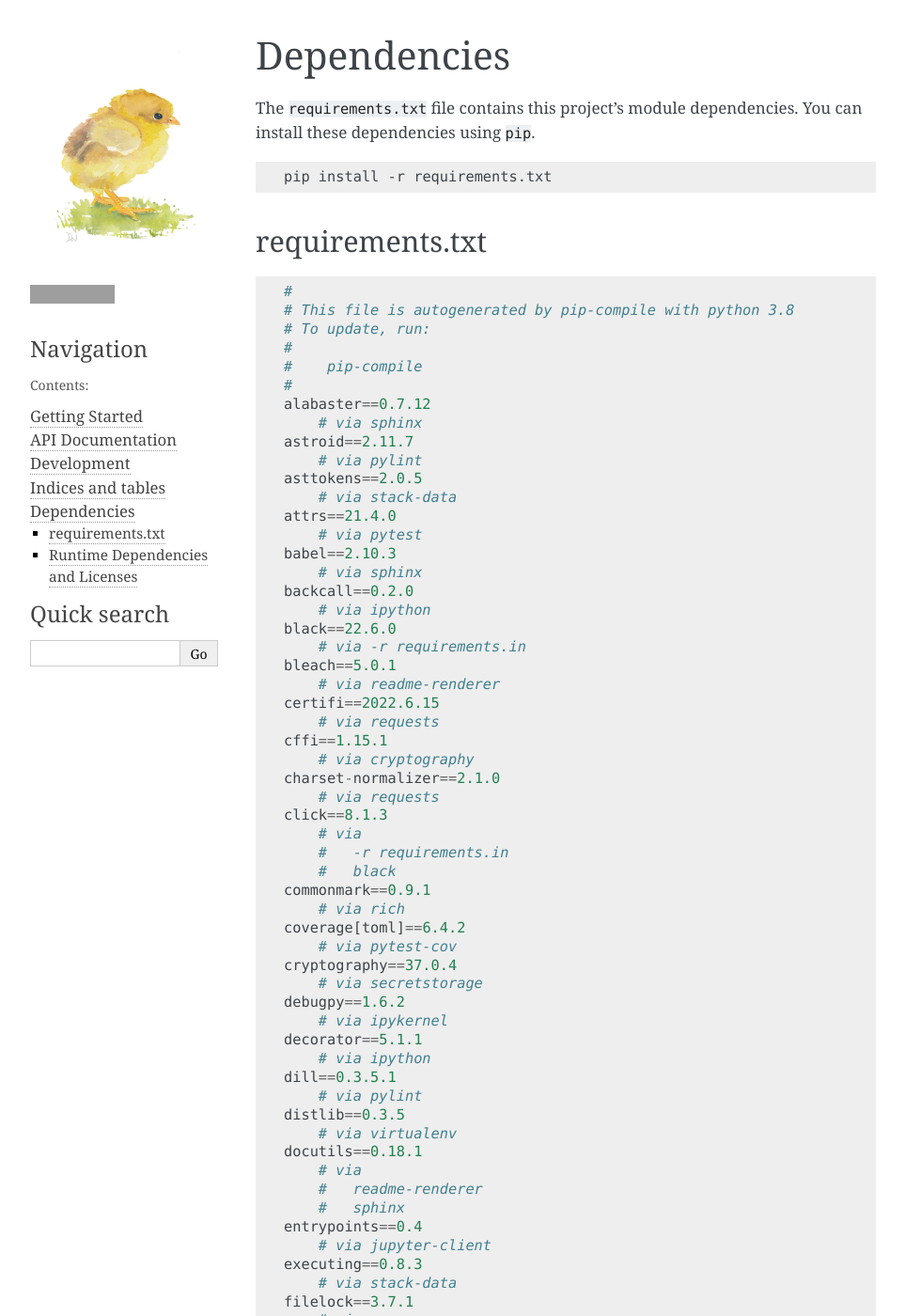
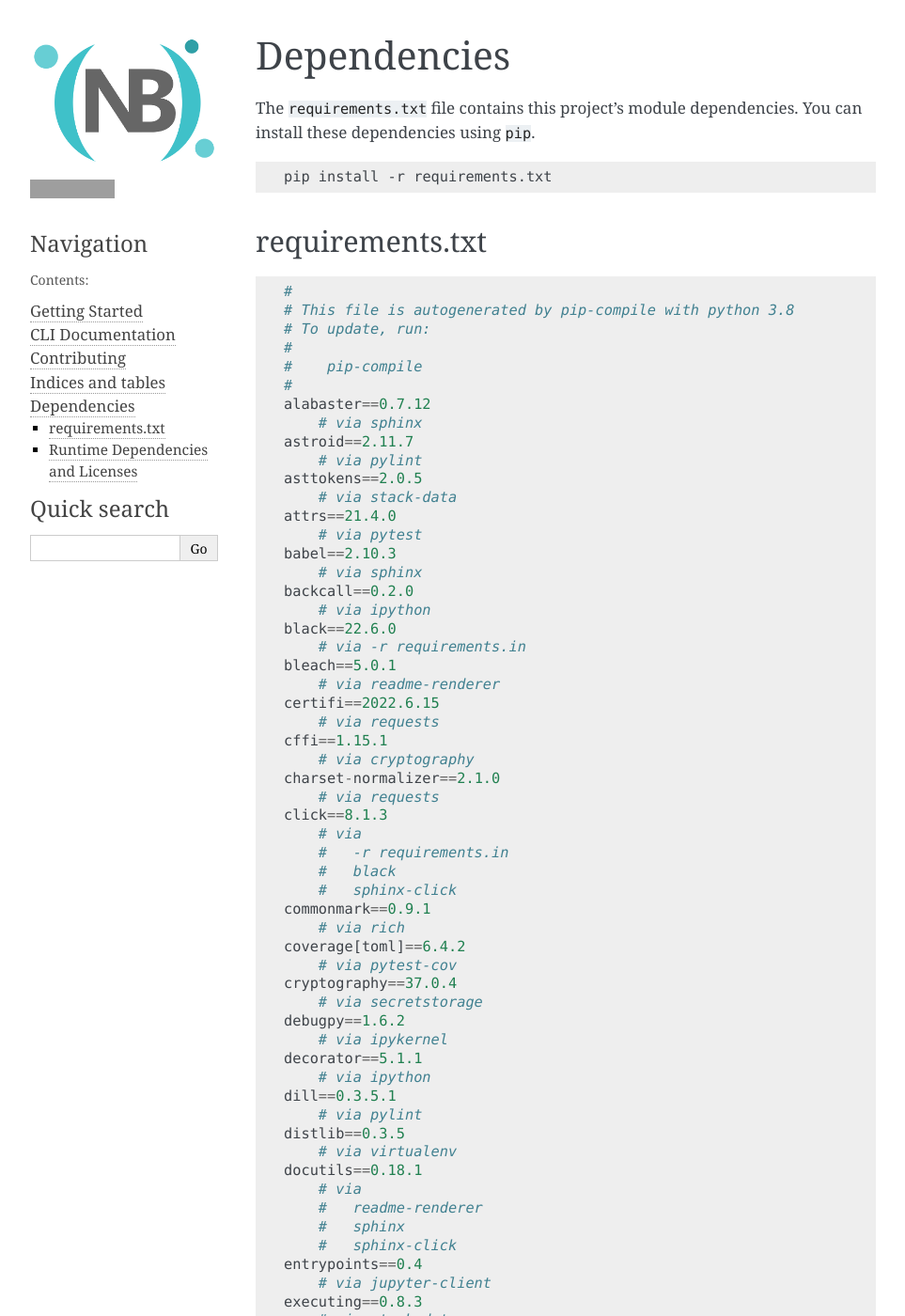
Before and after one commit to JeroenPeterBos/notabene-cli, a Sphinx documentation site: the page built from docs/requirements.rst, in a window 1280 px wide and 1400 px high. Shown: the whole window at 94% size, without its empty margins (148-1111 px from the left). Built offline with Sphinx 7.4.7, drawn with Linux system fonts in a browser that asks for light colours; some of the changed text lies outside the part shown; grey boxes are pictures that could not be loaded.

```diff
--- a/docs/conf.py
+++ b/docs/conf.py
@@ -66,7 +66,12 @@ sys.modules.update((mod_name, Mock()) for mod_name in MOCK_MODULES)
 # Add any Sphinx extension module names here, as strings. They can be
 # extensions coming with Sphinx (named 'sphinx.ext.*') or your custom
 # ones.
-extensions = ["sphinx.ext.autodoc", "sphinx.ext.viewcode", "sphinx.ext.githubpages"]
+extensions = [
+    "sphinx.ext.autodoc",
+    "sphinx.ext.viewcode",
+    "sphinx.ext.githubpages",
+    "sphinx_click",
+]
 
 # Add any paths that contain templates here, relative to this directory.
 templates_path = ["_templates"]
@@ -149,6 +154,8 @@ html_sidebars = {
     ]
 }
 
+html_favicon = "_static/images/logo.ico"
+
 # -- Options for HTMLHelp output ------------------------------------------
 
 # Output file base name for HTML help builder.
--- a/docs/development.rst
+++ b/docs/contributing.rst
@@ -1,7 +1,7 @@
-.. _development:
+.. _contributing:
 
-Development
-===========
+Contributing
+============
 
 .. toctree::
    :maxdepth: 1
--- a/docs/index.rst
+++ b/docs/index.rst
@@ -12,8 +12,8 @@ The command line interface for interacting with notabene.
    :caption: Contents:
 
    getting_started
-   api
-   development
+   cli
+   contributing
    requirements
 
 
--- a/requirements.txt
+++ b/requirements.txt
@@ -30,6 +30,7 @@ click==8.1.3
     # via
     #   -r requirements.in
     #   black
+    #   sphinx-click
 commonmark==0.9.1
     # via rich
 coverage[toml]==6.4.2
@@ -48,6 +49,7 @@ docutils==0.18.1
     # via
     #   readme-renderer
     #   sphinx
+    #   sphinx-click
 entrypoints==0.4
     # via jupyter-client
 executing==0.8.3
@@ -216,6 +218,10 @@ snowballstemmer==2.2.0
     #   pydocstyle
     #   sphinx
 sphinx==5.0.2
+    # via
+    #   -r requirements.in
+    #   sphinx-click
+sphinx-click==4.3.0
     # via -r requirements.in
 sphinxcontrib-applehelp==1.0.2
     # via sphinx
```
Also changed, not shown: other parts of docs/index.rst (+1 -1 lines), docs/api.rst (deleted, +0 -12 lines), docs/cli.rst (added, +15 -0 lines), docs/_static/images/logo.ico (added), docs/_static/images/logo.svg, docs/_static/logo.png, 2 other files.
